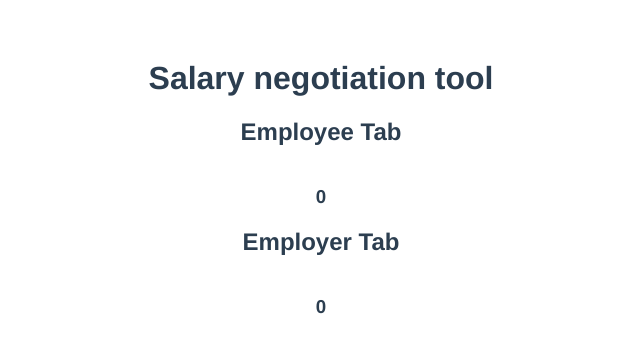
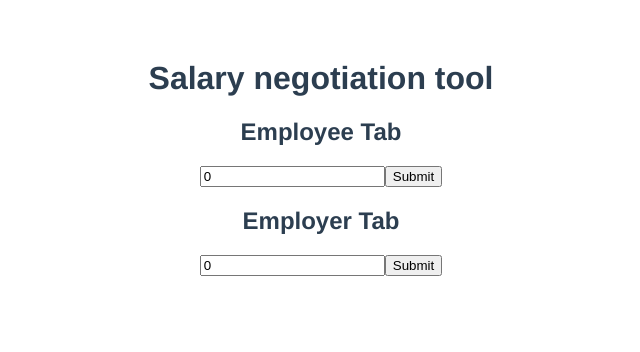
Before and after one commit to acdhound/project-a-task, a Vue app: page / in a window 1280 px wide. Shown: the top 352 px of the page, without its empty margins (319-959 px from the left). Built offline with nearby package versions, Linux system fonts and the light colour scheme.

Commit message:
emit an event on salary value change

```diff
--- a/src/App.vue
+++ b/src/App.vue
@@ -1,24 +1,16 @@
 <template>
   <div id="app">
-    <h1>Salary negotiation tool</h1>
-    <SalaryForm v-bind:employeeValue="employeeValue"
-      v-bind:employerValue="employerValue"></SalaryForm>
+    <SalaryForms></SalaryForms>
   </div>
 </template>
 
 <script>
-import SalaryForm from './components/SalaryForm.vue'
+import SalaryForms from './components/SalaryForms.vue'
 
 export default {
   name: 'app',
   components: {
-    SalaryForm
-  },
-  data() {
-    return {
-      employeeValue: 0,
-      employerValue: 0
-    };
+    SalaryForms
   }
 }
 </script>
--- a/src/components/SalaryForm.vue
+++ b/src/components/SalaryForm.vue
@@ -1,36 +1,26 @@
 <template>
-  <div>
-    <h2>Employee Tab</h2>
-    <h3>{{employeeValue}}</h3>
-
-    <h2>Employer Tab</h2>
-    <h3>{{employerValue}}</h3>
-  </div>
+    <div>
+        <form @submit="submitValue">
+            <input type="number" v-model="value">
+            <input type="submit" value="Submit">
+        </form>
+    </div>
 </template>
 
 <script>
 export default {
-  name: 'SalaryForm',
-  props: {
-    employeeValue: Number,
-    employerValue: Number
-  }
+    name: 'SalaryForm',
+    data() {
+        return {
+            value: 0
+        };
+    },
+    methods: {
+        submitValue(e) {
+            e.preventDefault();
+            const newValue = this.value;
+            this.$emit('change-value', newValue)
+        }
+    }
 }
 </script>
-
-<style scoped>
-h3 {
-  margin: 40px 0 0;
-}
-ul {
-  list-style-type: none;
-  padding: 0;
-}
-li {
-  display: inline-block;
-  margin: 0 10px;
-}
-a {
-  color: #42b983;
-}
-</style>
--- /dev/null
+++ b/src/components/SalaryForms.vue
@@ -0,0 +1,48 @@
+<template>
+  <div>
+    <h1>Salary negotiation tool</h1>
+
+    <h2>Employee Tab</h2>
+    <SalaryForm v-on:change-value="changeEmployeeValue"></SalaryForm>
+
+    <h2>Employer Tab</h2>
+    <SalaryForm></SalaryForm>
+  </div>
+</template>
+
+<script>
+import SalaryForm from './SalaryForm.vue'
+
+export default {
+  name: 'SalaryForms',
+  components: { SalaryForm },
+  data() {
+    return {
+      employeeValue: 0,
+      employerValue: 0
+    };
+  },
+  methods: {
+    changeEmployeeValue(newValue) {
+      this.employeeValue = newValue;
+    }
+  }
+}
+</script>
+
+<style scoped>
+h3 {
+  margin: 40px 0 0;
+}
+ul {
+  list-style-type: none;
+  padding: 0;
+}
+li {
+  display: inline-block;
+  margin: 0 10px;
+}
+a {
+  color: #42b983;
+}
+</style>
```
